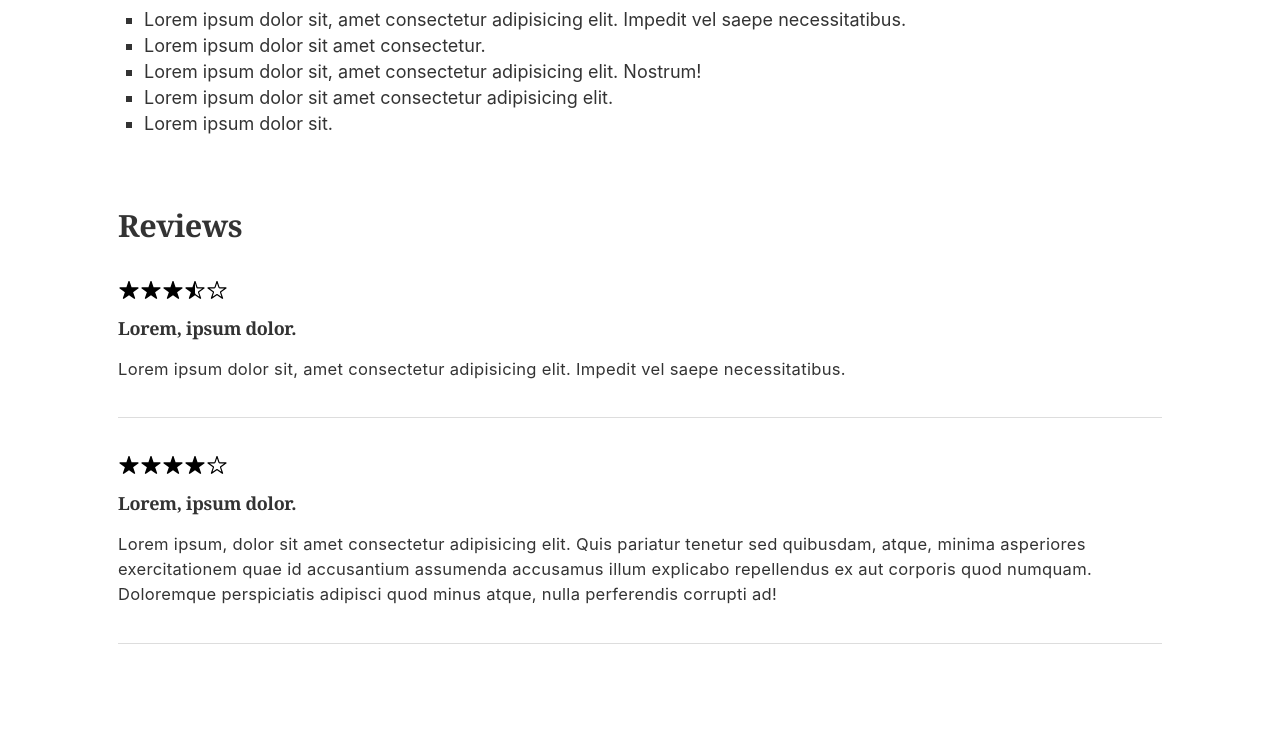
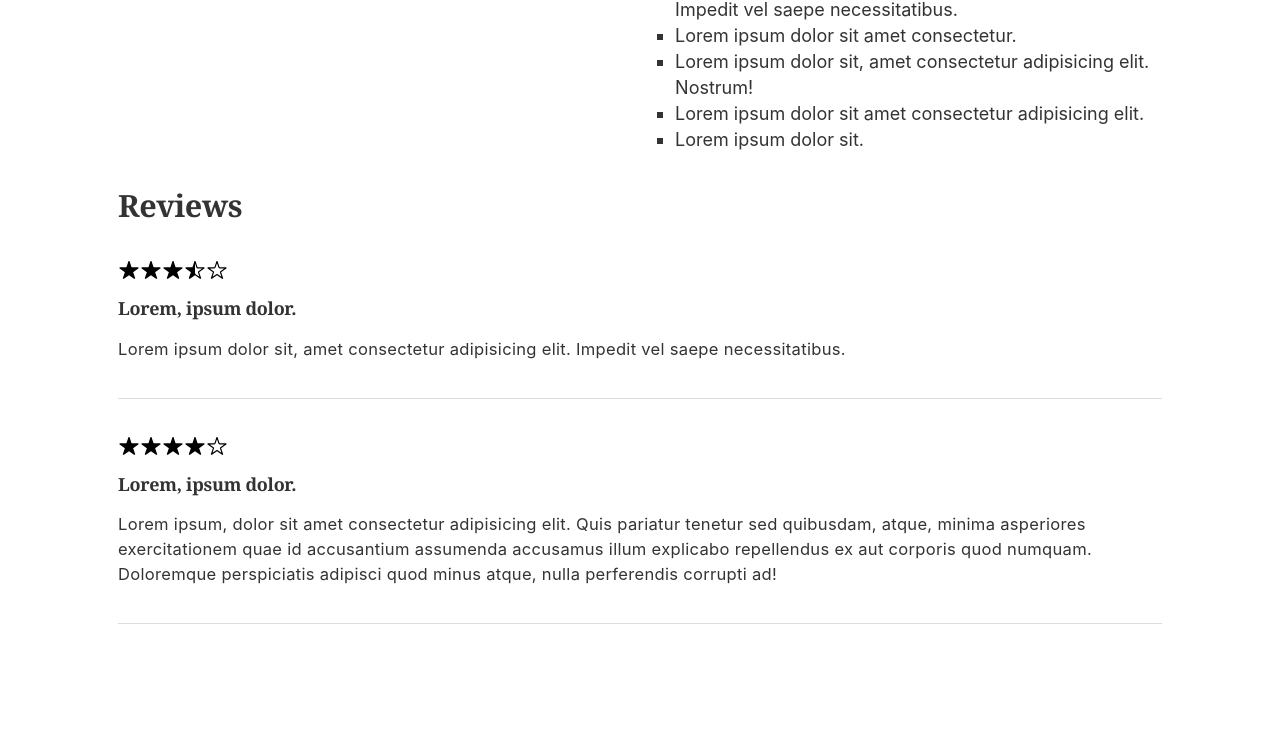
Before and after one commit to eduamdev/ecommerce-gatsby, a Gatsby site: page /product in a window 1280 px wide. Shown: the part 540-1269 px from the top of the page. Built offline with nearby package versions, Linux system fonts and the light colour scheme; Gatsby itself is replaced by a stand-in of ours.

Commit message:
few grid changes for product page

```diff
--- a/src/components/grid.js
+++ b/src/components/grid.js
@@ -185,6 +185,14 @@ const Grid = styled.div`
 
     @media ${viewport[7]} {
       grid-column-gap: 1em;
+      grid-row-gap: 1em;
+
+    }
+
+    @media ${viewport[12]} {
+      grid-template-areas: "image info"
+    ". details"
+    "reviews reviews";
     }
 
     & .product-image{
```
